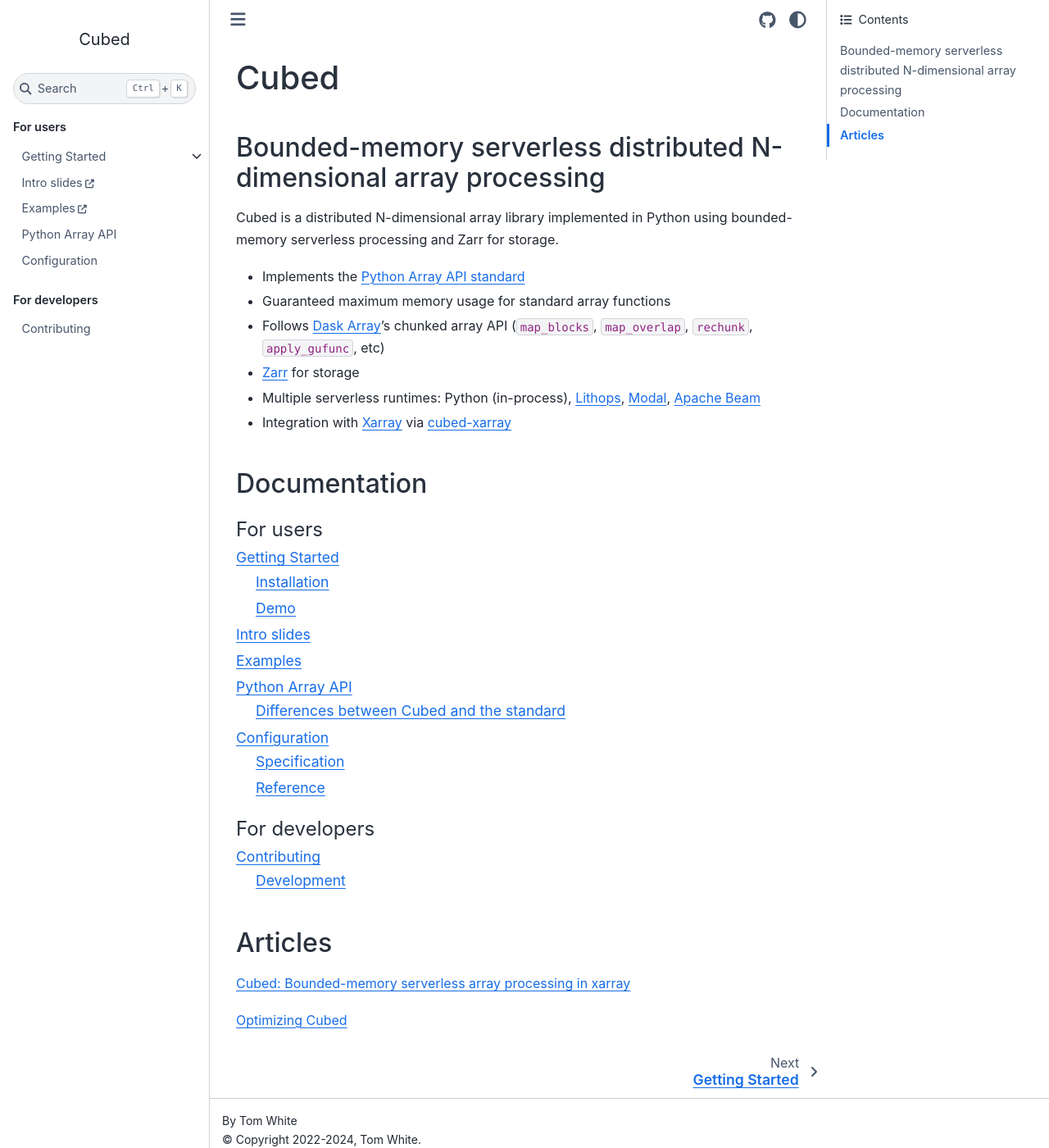
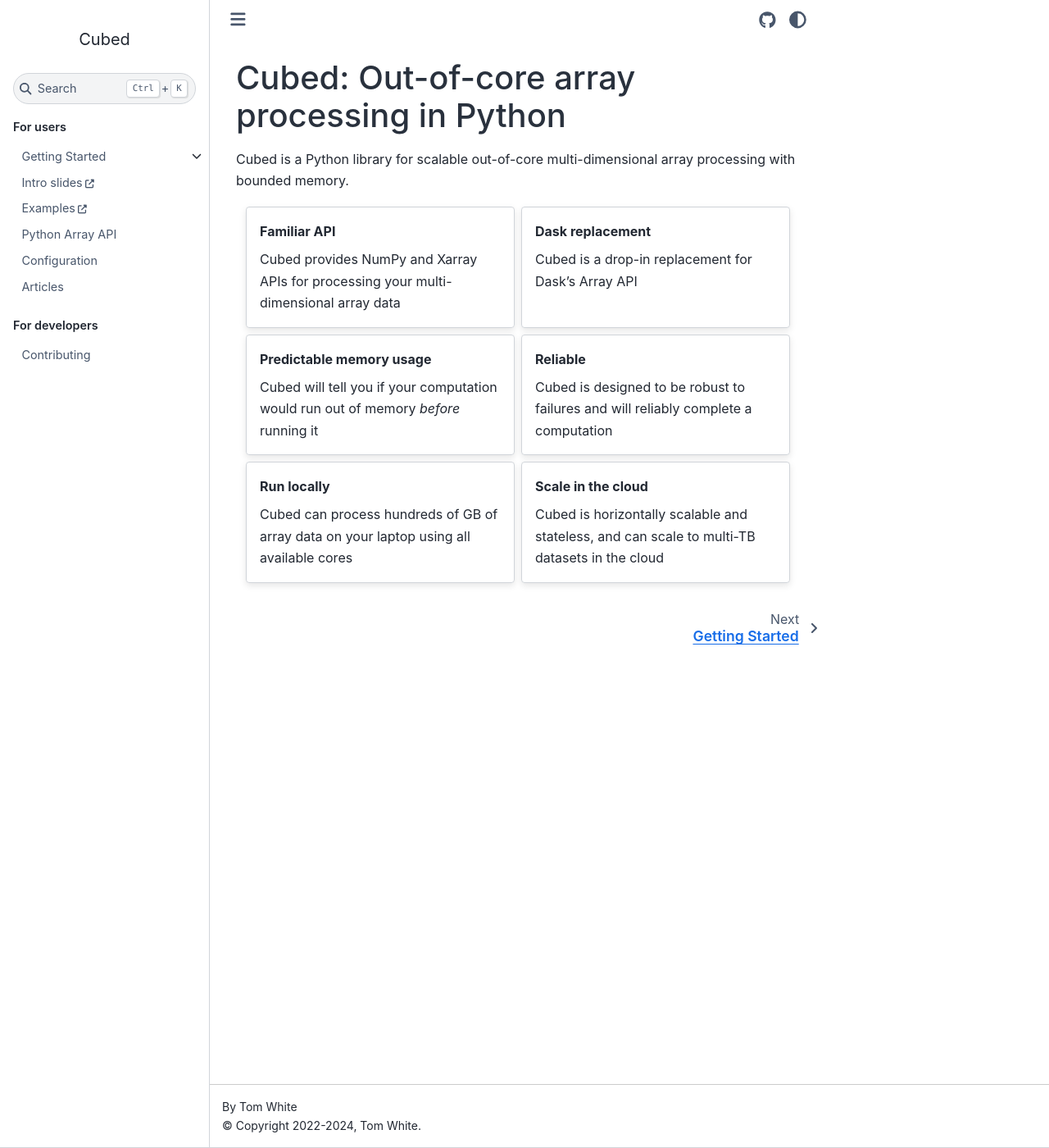
Before and after one commit to cubed-dev/cubed, a Sphinx documentation site: the page built from docs/index.md, in a window 1280 px wide and 1400 px high. Shown: the whole window at 82% size. Built offline with Sphinx 7.4.7 and the Sphinx Book theme 1.1.4, drawn with Linux system fonts in a browser that asks for light colours; pages that are not in the unit, such as notebooks, are missing from menus.

Commit message:
Rewrite Cubed intro docs

````diff
--- /dev/null
+++ b/docs/articles.md
@@ -0,0 +1,5 @@
+# Articles
+
+[Cubed: Bounded-memory serverless array processing in xarray](https://xarray.dev/blog/cubed-xarray)
+
+[Optimizing Cubed](https://medium.com/pangeo/optimizing-cubed-7a0b8f65f5b7)
--- a/docs/conf.py
+++ b/docs/conf.py
@@ -33,14 +33,16 @@
 # extensions coming with Sphinx (named 'sphinx.ext.*') or your custom
 # ones.
 extensions = [
-    "myst_parser",
+    "myst_nb",
     "sphinx.ext.autodoc",
     "sphinx.ext.autosummary",
     "sphinx.ext.githubpages",
     "sphinx.ext.napoleon",
+    "sphinx_design",
 ]
 autodoc_mock_imports = ["modal"]
 autodoc_typehints = "none"
+myst_enable_extensions = ["colon_fence"]
 
 # Add any paths that contain templates here, relative to this directory.
 templates_path = ["_templates"]
--- a/docs/index.md
+++ b/docs/index.md
@@ -1,23 +1,34 @@
-# Cubed
+# Cubed: Out-of-core array processing in Python
 
-## Bounded-memory serverless distributed N-dimensional array processing
+Cubed is a Python library for scalable out-of-core multi-dimensional array processing with bounded memory.
 
-Cubed is a distributed N-dimensional array library implemented in Python using bounded-memory serverless processing and Zarr for storage.
+::::{grid} 2
+:gutter: 2
 
-- Implements the [Python Array API standard](https://data-apis.org/array-api/latest/)
-- Guaranteed maximum memory usage for standard array functions
-- Follows [Dask Array](https://docs.dask.org/en/stable/array.html)'s chunked array API (`map_blocks`, `map_overlap`, `rechunk`, `apply_gufunc`, etc)
-- [Zarr](https://zarr.readthedocs.io/en/stable/) for storage
-- Multiple serverless runtimes: Python (in-process), [Lithops](https://lithops-cloud.github.io/), [Modal](https://modal.com/), [Apache Beam](https://beam.apache.org/)
-- Integration with [Xarray](https://xarray.dev/) via [cubed-xarray](https://github.com/xarray-contrib/cubed-xarray)
-
-## Documentation
+:::{grid-item-card}  Familiar API
+Cubed provides NumPy and Xarray APIs for processing your multi-dimensional array data
+:::
+:::{grid-item-card}  Dask replacement
+Cubed is a drop-in replacement for Dask's Array API
+:::
+:::{grid-item-card}  Predictable memory usage
+Cubed will tell you if your computation would run out of memory *before* running it
+:::
+:::{grid-item-card}  Reliable
+Cubed is designed to be robust to failures and will reliably complete a computation
+:::
+:::{grid-item-card}  Run locally
+Cubed can process hundreds of GB of array data on your laptop using all available cores
+:::
+:::{grid-item-card}  Scale in the cloud
+Cubed is horizontally scalable and stateless, and can scale to multi-TB datasets in the cloud
+:::
+::::
 
 ```{toctree}
----
-maxdepth: 2
-caption: For users
----
+:hidden:
+:maxdepth: 2
+:caption: For users
 getting-started/index
 user-guide/index
 Intro slides <https://cubed-dev.github.io/cubed/cubed-intro.slides.html>
@@ -27,21 +38,15 @@
 configuration
 why-cubed
 related-projects
+articles
 ```
 
 ```{toctree}
----
-maxdepth: 2
-caption: For developers
----
+:hidden:
+:maxdepth: 2
+:caption: For developers
 design
 operations
 computation
 contributing
 ```
-
-## Articles
-
-[Cubed: Bounded-memory serverless array processing in xarray](https://xarray.dev/blog/cubed-xarray)
-
-[Optimizing Cubed](https://medium.com/pangeo/optimizing-cubed-7a0b8f65f5b7)
--- a/docs/requirements.txt
+++ b/docs/requirements.txt
@@ -19,4 +19,5 @@
 # docs
 sphinx-book-theme
 sphinx-autobuild
-myst-parser
+sphinx-design
+myst-nb
````
